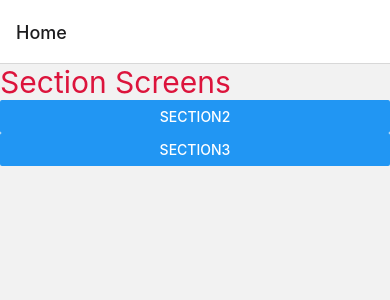
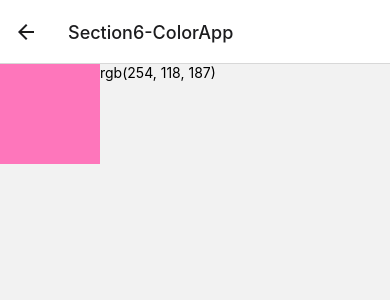
Before and after one commit to Tris-909/React_Native, a React Native app in the folder Section2/: screen /Section6-ColorApp in a window 390 px wide. Shown: the top 300 px of the page. Built offline with nearby package versions, Linux system fonts and the light colour scheme.

Commit message:
Learning Section 5 and on-going Section6

```diff
--- a/Section2/App.tsx
+++ b/Section2/App.tsx
@@ -10,6 +10,9 @@ import {
   ComponentScreen,
   ExcerciseSection2,
   ExcerciseSection3,
+  ExcerciseSection5,
+  Section6,
+  ColorApp,
 } from './src/Screens';
 import {NavigationContainer} from '@react-navigation/native';
 import {createNativeStackNavigator} from '@react-navigation/native-stack';
@@ -19,10 +22,13 @@ const Stack = createNativeStackNavigator();
 function App(): React.JSX.Element {
   return (
     <NavigationContainer>
-      <Stack.Navigator initialRouteName="Home">
+      <Stack.Navigator initialRouteName="Section6">
         <Stack.Screen name="Home" component={ComponentScreen} />
         <Stack.Screen name="Section2" component={ExcerciseSection2} />
         <Stack.Screen name="Section3" component={ExcerciseSection3} />
+        <Stack.Screen name="Section5" component={ExcerciseSection5} />
+        <Stack.Screen name="Section6" component={Section6} />
+        <Stack.Screen name="Section6-ColorApp" component={ColorApp} />
       </Stack.Navigator>
     </NavigationContainer>
   );
--- a/Section2/src/Screens/ComponentScreen.tsx
+++ b/Section2/src/Screens/ComponentScreen.tsx
@@ -18,6 +18,14 @@ const ComponentScreen = ({navigation}: ComponentScreenProps) => {
         title="Section3"
         onPress={() => navigation.navigate('Section3')}
       />
+      <Button
+        title="Section5"
+        onPress={() => navigation.navigate('Section5')}
+      />
+      <Button
+        title="Section6"
+        onPress={() => navigation.navigate('Section6')}
+      />
     </View>
   );
 };
--- /dev/null
+++ b/Section2/src/Screens/ExerciseSection5.tsx
@@ -0,0 +1,56 @@
+import React, {useState} from 'react';
+import {ScrollView, View, Text, Image} from 'react-native';
+
+const ReUsableComponent = ({
+  data,
+}: {
+  data: {
+    imageUri: string;
+    score: number;
+    title: string;
+  };
+}) => {
+  return (
+    <View>
+      <Image
+        source={{uri: data.imageUri}}
+        style={{width: 300, height: 300}}
+        resizeMode="contain"
+      />
+      <Text>{data.title}</Text>
+      <Text>Image Score - {data.score}</Text>
+    </View>
+  );
+};
+
+const ExcerciseSection5 = () => {
+  const [data] = useState([
+    {
+      imageUri:
+        'https://mymodernmet.com/wp/wp-content/uploads/2020/12/forest-sounds-tree-fm-1.jpg',
+      title: 'Forest1',
+      score: 9,
+    },
+    {
+      imageUri:
+        'https://www.bkforest.com/portals/bankforest/images/home_banner.jpg',
+      title: 'Forest2',
+      score: 7,
+    },
+    {
+      imageUri: 'https://cdn8.openculture.com/2020/12/23002208/treefm.png',
+      title: 'Forest3',
+      score: 4,
+    },
+  ]);
+
+  return (
+    <ScrollView>
+      {data.map(data => (
+        <ReUsableComponent data={data} key={data.title} />
+      ))}
+    </ScrollView>
+  );
+};
+
+export default ExcerciseSection5;
--- /dev/null
+++ b/Section2/src/Screens/Section6.tsx
@@ -0,0 +1,16 @@
+import React from 'react';
+import {View, Button} from 'react-native';
+import {NavigationProp} from '@react-navigation/native';
+
+const Section6 = ({navigation}: {navigation: NavigationProp<any, any>}) => {
+  return (
+    <View>
+      <Button
+        title="Color App"
+        onPress={() => navigation.navigate('Section6-ColorApp')}
+      />
+    </View>
+  );
+};
+
+export default Section6;
--- /dev/null
+++ b/Section2/src/Screens/Section6/ColorApp.tsx
@@ -0,0 +1,59 @@
+import React, {useState} from 'react';
+import {ScrollView, View, Pressable, Text} from 'react-native';
+
+const ColorApp = () => {
+  const [colors, setColors] = useState([
+    {
+      red: Math.floor(Math.random() * 256),
+      green: Math.floor(Math.random() * 256),
+      blue: Math.floor(Math.random() * 256),
+    },
+  ]);
+
+  const createNewColorBlock = () => {
+    const newColor = {
+      red: Math.floor(Math.random() * 256),
+      green: Math.floor(Math.random() * 256),
+      blue: Math.floor(Math.random() * 256),
+    };
+
+    const newColorsArray = [...colors, newColor];
+    setColors(newColorsArray);
+  };
+
+  return (
+    <ScrollView>
+      {colors.map((color, i) => (
+        <View style={{flexDirection: 'row'}} key={i}>
+          {i === colors.length - 1 ? (
+            <Pressable
+              onPress={() => createNewColorBlock()}
+              style={{backgroundColor: 'red', width: 100}}>
+              <View
+                style={{
+                  width: 100,
+                  height: 100,
+                  backgroundColor: `rgb(${color.red},${color.green},${color.blue})`,
+                }}
+              />
+            </Pressable>
+          ) : (
+            <View
+              style={{
+                width: 100,
+                height: 100,
+                backgroundColor: `rgb(${color.red},${color.green},${color.blue})`,
+              }}
+            />
+          )}
+
+          <Text>
+            rgb({color.red}, {color.green}, {color.blue})
+          </Text>
+        </View>
+      ))}
+    </ScrollView>
+  );
+};
+
+export default ColorApp;
--- a/Section2/src/Screens/index.tsx
+++ b/Section2/src/Screens/index.tsx
@@ -1,5 +1,15 @@
 import ComponentScreen from './ComponentScreen';
 import ExcerciseSection2 from './ExerciseScreenSection2';
 import ExcerciseSection3 from './ExerciseSection3';
+import ExcerciseSection5 from './ExerciseSection5';
+import Section6 from './Section6';
+import ColorApp from './Section6/ColorApp';
 
-export {ComponentScreen, ExcerciseSection2, ExcerciseSection3};
+export {
+  ComponentScreen,
+  ExcerciseSection2,
+  ExcerciseSection3,
+  ExcerciseSection5,
+  Section6,
+  ColorApp,
+};
```
